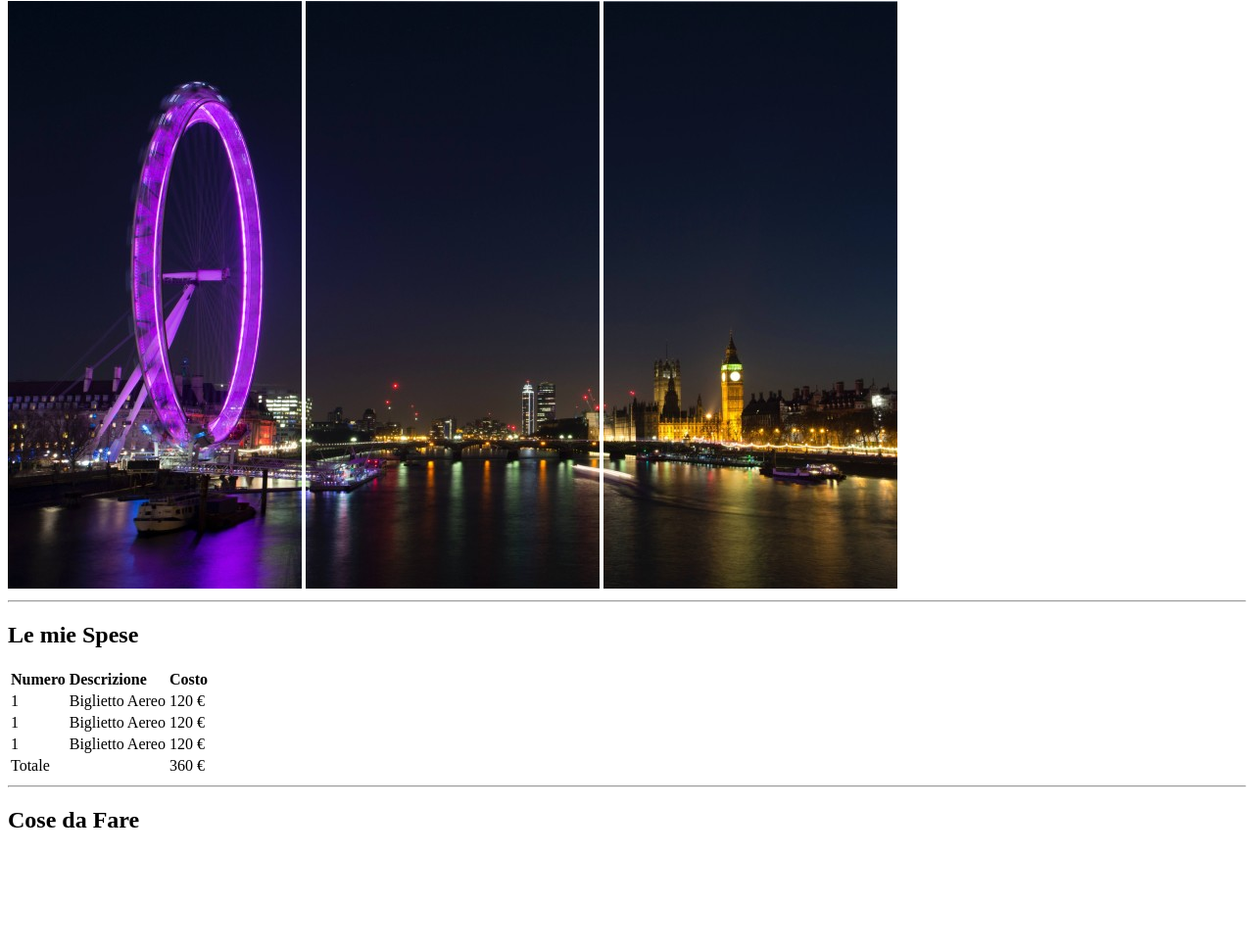
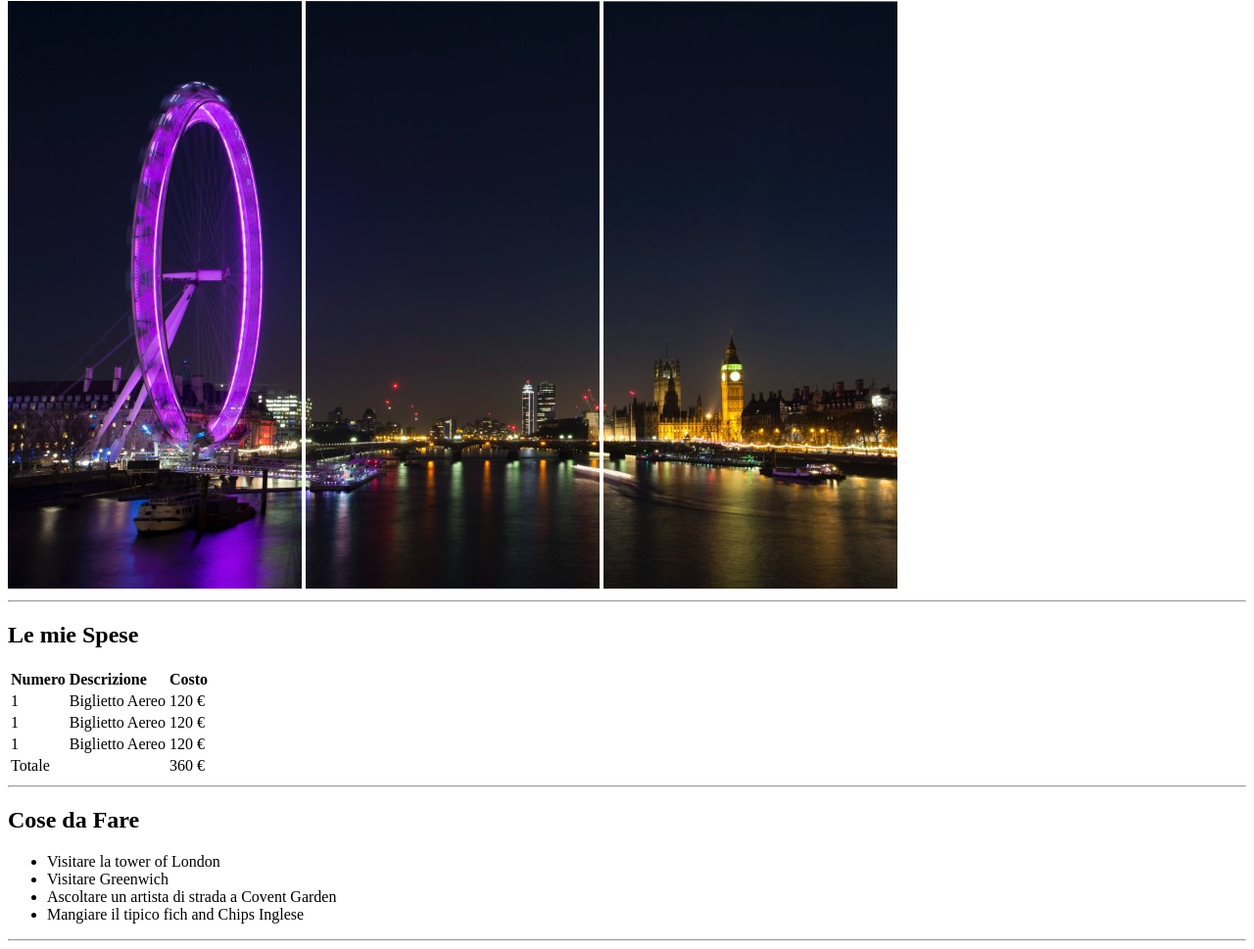
Before and after one commit to MauriPiace92/html-london-trip, a website: page index.html in a window 1280 px wide. Shown: the part 79-1048 px from the top of the page at 98% size. Before the commit the page ends 950 px from the top, so only its background shows below. Drawn offline with Linux system fonts and the light colour scheme.

Commit message:
aggiunta-ul

```diff
--- a/index.html
+++ b/index.html
@@ -76,6 +76,17 @@
 
       <h2>Cose da Fare</h2>
 
+      <ul>
+
+        <li>Visitare la tower of London </li>
+        <li>Visitare Greenwich</li>
+        <li>Ascoltare un artista di strada a Covent Garden</li>
+        <li>Mangiare il tipico fich and Chips Inglese</li>
+
+      </ul>
+
+      <hr>
+
 
 
 
```
